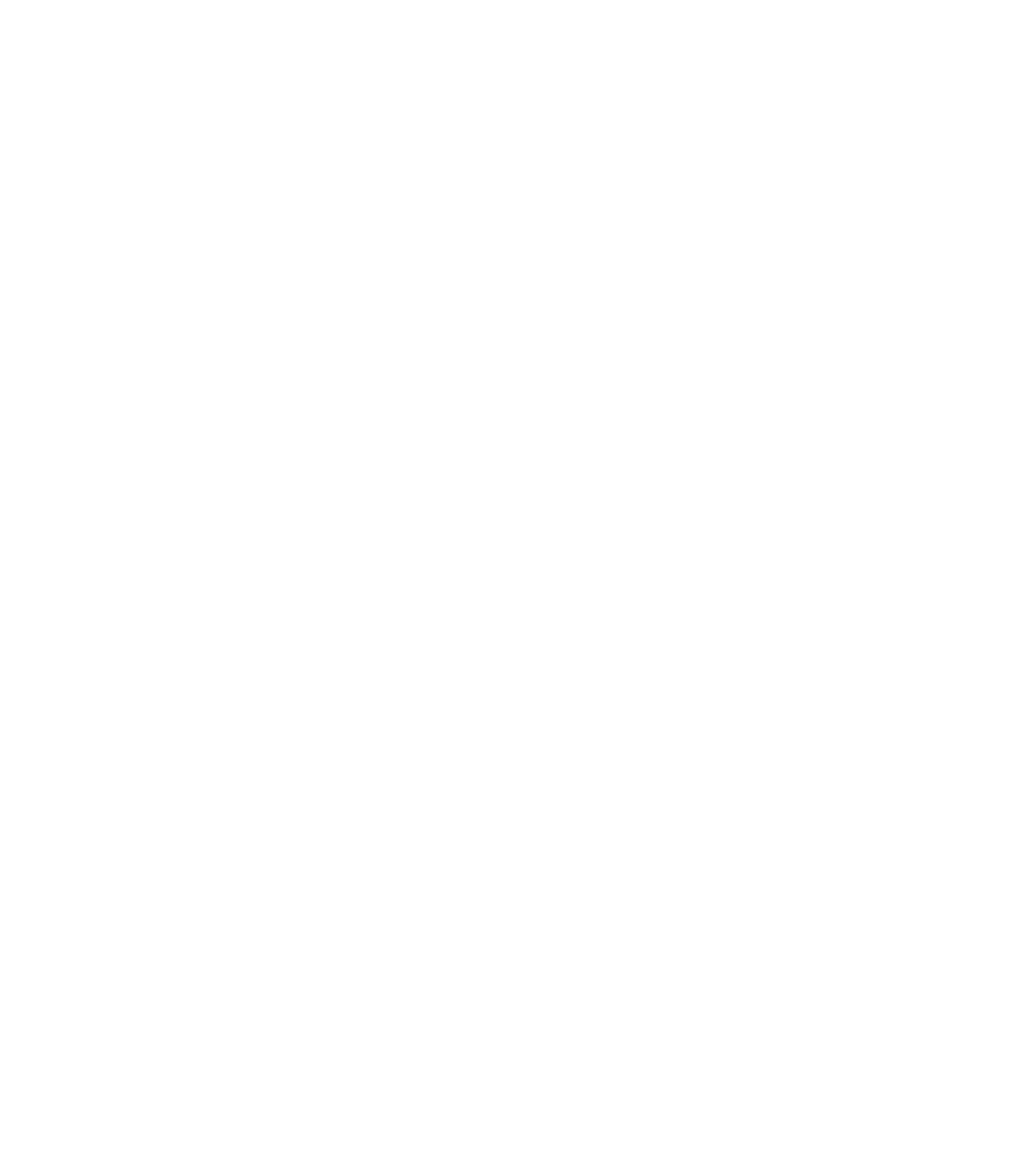
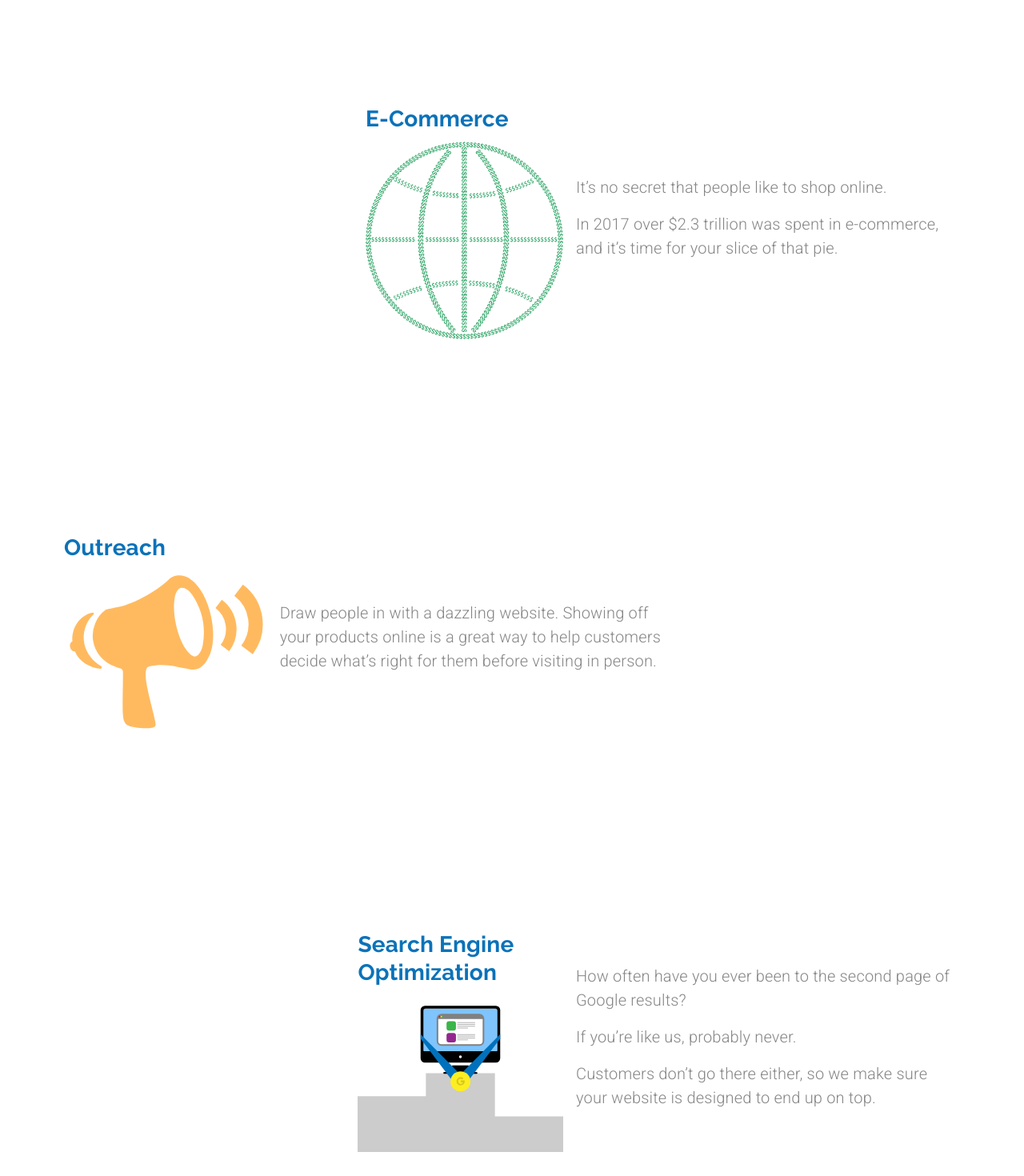
Before and after one commit to SepantaJoshani/Arc-Dev-Clone, a React (Create React App) app: page /websites in a window 1280 px wide. Shown: the part 1060-2530 px from the top of the page at 80% size. Before the commit the page ends 957 px from the top, so only its background shows below. Built offline with nearby package versions, Linux system fonts and the light colour scheme.

Commit message:
making the website page responsive and finishing by adding call to action

```diff
--- a/src/pages/Websites.js
+++ b/src/pages/Websites.js
@@ -9,6 +9,7 @@
 import outreach from "../assets/outreach.svg";
 import ecommerce from "../assets/ecommerce.svg";
 import React from "react";
+import CallToAction from "../components/CallToAction";
 
 const useStyles = makeStyles((theme) => ({
   heading: {
@@ -25,15 +26,16 @@
       paddingRight: "1.5rem",
     },
   },
-  paragraphContainer:{
-      maxWidth:'30rem'
-  }
+  paragraphContainer: {
+    maxWidth: "30rem",
+  },
 }));
 
 const Websites = ({ setValue, setSelectedIndex }) => {
   const classes = useStyles();
   const theme = useTheme();
   const matchesMd = useMediaQuery(theme.breakpoints.down("md"));
+  const matchesSm = useMediaQuery(theme.breakpoints.down("sm"));
   const matchesXs = useMediaQuery(theme.breakpoints.down("xs"));
 
   return (
@@ -41,9 +43,9 @@
       <Grid
         item
         container
+        justifyContent={matchesMd ? "center" : "flex-start"}
         className={classes.rowContainer}
         style={{ marginTop: matchesXs ? "1rem" : "2rem" }}
-        justifyContent={matchesMd ? "center" : "flex-start"}
       >
         {/*--------Website Dev Block(first)--------*/}
         <Hidden mdDown>
@@ -66,15 +68,21 @@
           </Grid>
         </Hidden>
 
-        <Grid item container direction="column" className={classes.heading}>
+        <Grid
+          item
+          container
+          direction='column'
+          className={classes.heading}
+
+        >
           <Grid item>
-            <Typography align={matchesMd ? "center" : "inherit"} variant="h2">
+            <Typography  align={matchesMd ? "center" : "left"} variant="h2">
               Website Development
             </Typography>
           </Grid>
           <Grid item>
             <Typography
-              align={matchesMd ? "center" : "inherit"}
+               align={matchesMd ? "center" : "left"}
               variant="body1"
               paragraph
             >
@@ -83,7 +91,7 @@
               are, what you do, and why you’re the best at it.
             </Typography>
             <Typography
-              align={matchesMd ? "center" : "inherit"}
+              align={matchesMd ? "center" : "left"}
               variant="body1"
               paragraph
             >
@@ -109,28 +117,185 @@
           </Grid>
         </Hidden>
       </Grid>
-      <Grid item container className={classes.rowContainer} alignItems='center'>
+      {/*--------Analytics Block(second)--------*/}
+      <Grid
+        item
+        container
+        direction={matchesSm ? "column" : "row"}
+        className={classes.rowContainer}
+        style={{ marginTop: "15rem" }}
+        alignItems="center"
+      >
         <Grid item>
           <Grid container direction="column">
             <Grid item>
-              <Typography variant="h4" gutterBottom>
+              <Typography
+                align={matchesSm ? "center" : "left"}
+                variant="h4"
+                gutterBottom
+              >
                 Analytics
               </Typography>
             </Grid>
             <Grid item>
               <img
                 src={analytics}
-                style={{marginLeft:'-2.75rem'}}
+                style={{ marginLeft: "-2.75rem" }}
                 alt="graph with magnifying glass revealing 1's and 0 's"
               />
             </Grid>
           </Grid>
         </Grid>
+        <Grid item className={classes.paragraphContainer}>
+          <Typography align={matchesSm ? "center" : "left"} variant="body1">
+            Knowledge is power, and data is 21st Century gold. Analyzing this
+            data can reveal hidden patterns and trends in your business,
+            empowering you to make smarter decisions with measurable effects.
+          </Typography>
+        </Grid>
+      </Grid>
+      {/*--------E-Commerce Block(second)--------*/}
+      <Grid
+        item
+        container
+        direction={matchesSm ? "column" : "row"}
+        className={classes.rowContainer}
+        style={{ marginTop: "15rem", marginBottom: "15rem" }}
+        justifyContent="flex-end"
+        alignItems="center"
+      >
         <Grid item>
-            <Typography variant='body1' className={classes.paragraphContainer}>
-            Knowledge is power, and data is 21st Century gold. Analyzing this data can reveal hidden patterns and trends in your business, empowering you to make smarter decisions with measurable effects.
-            </Typography>
+          <Grid container direction="column">
+            <Grid item>
+              <Typography
+                align={matchesMd ? "center" : "left"}
+                variant="h4"
+                gutterBottom
+              >
+                E-Commerce
+              </Typography>
+            </Grid>
+            <Grid item>
+              <img src={ecommerce} alt="World outline moade of dollar signs" />
+            </Grid>
+          </Grid>
         </Grid>
+        <Grid
+          item
+          style={{ marginLeft: matchesSm ? 0 : "1rem" }}
+          className={classes.paragraphContainer}
+        >
+          <Typography
+            align={matchesSm ? "center" : "left"}
+            variant="body1"
+            paragraph
+          >
+            It’s no secret that people like to shop online.
+          </Typography>
+          <Typography
+            align={matchesSm ? "center" : "left"}
+            variant="body1"
+            paragraph
+          >
+            In 2017 over $2.3 trillion was spent in e-commerce, and it’s time
+            for your slice of that pie.
+          </Typography>
+        </Grid>
+      </Grid>
+      {/*--------Outreach Block(second)--------*/}
+      <Grid
+        item
+        container
+        direction={matchesSm ? "column" : "row"}
+        className={classes.rowContainer}
+        alignItems="center"
+      >
+        <Grid item>
+          <Grid container direction="column">
+            <Grid item>
+              <Typography
+                variant="h4"
+                align={matchesMd ? "center" : "left"}
+                gutterBottom
+              >
+                Outreach
+              </Typography>
+            </Grid>
+            <Grid item>
+              <img src={outreach} alt="megaphone" />
+            </Grid>
+          </Grid>
+        </Grid>
+        <Grid
+          item
+          style={{ marginLeft: matchesSm ? 0 : "1rem" }}
+          className={classes.paragraphContainer}
+        >
+          <Typography align={matchesSm ? "center" : "left"} variant="body1">
+            Draw people in with a dazzling website. Showing off your products
+            online is a great way to help customers decide what’s right for them
+            before visiting in person.
+          </Typography>
+        </Grid>
+      </Grid>
+      {/*--------SEO Block(second)--------*/}
+      <Grid
+        item
+        container
+        direction={matchesSm ? "column" : "row"}
+        className={classes.rowContainer}
+        style={{ marginTop: "15rem", marginBottom: "15rem" }}
+        justifyContent="flex-end"
+        alignItems="center"
+      >
+        <Grid item>
+          <Grid container direction="column">
+            <Grid item>
+              <Typography
+                align={matchesMd ? "center" : "left"}
+                variant="h4"
+                gutterBottom
+              >
+                Search Engine <br />
+                Optimization
+              </Typography>
+            </Grid>
+            <Grid item>
+              <img src={seo} alt="website standing on winner 's podium" />
+            </Grid>
+          </Grid>
+        </Grid>
+        <Grid
+          item
+          style={{ marginLeft: matchesSm ? 0 : "1rem" }}
+          className={classes.paragraphContainer}
+        >
+          <Typography
+            variant="body1"
+            align={matchesSm ? "center" : "left"}
+            paragraph
+          >
+            How often have you ever been to the second page of Google results?
+          </Typography>
+          <Typography
+            variant="body1"
+            align={matchesSm ? "center" : "left"}
+            paragraph
+          >
+            If you’re like us, probably never.
+          </Typography>
+          <Typography
+            variant="body1"
+            align={matchesSm ? "center" : "left"}
+            paragraph
+          >
+            Customers don’t go there either, so we make sure your website is
+            designed to end up on top.
+          </Typography>
+        </Grid>
+      </Grid>
+      <Grid item>
+        <CallToAction setValue={setValue} />
       </Grid>
     </Grid>
   );
```
